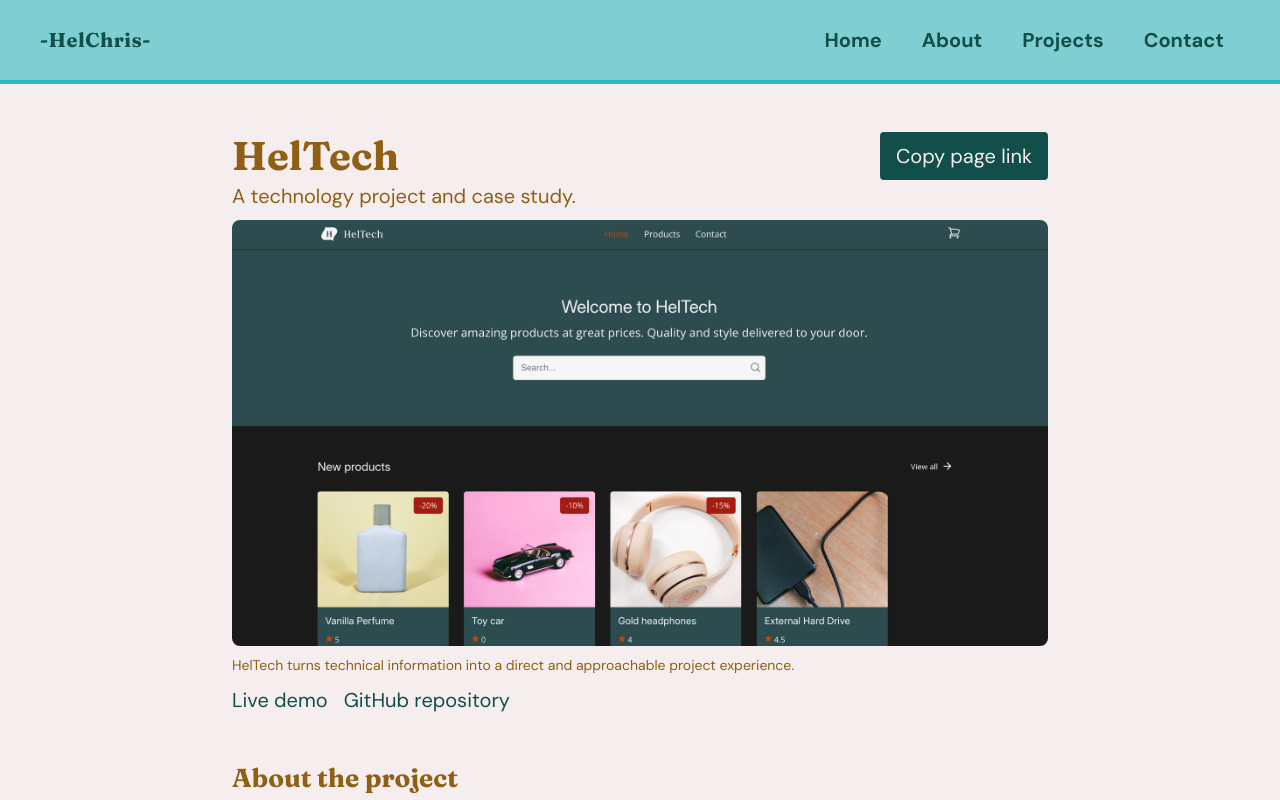
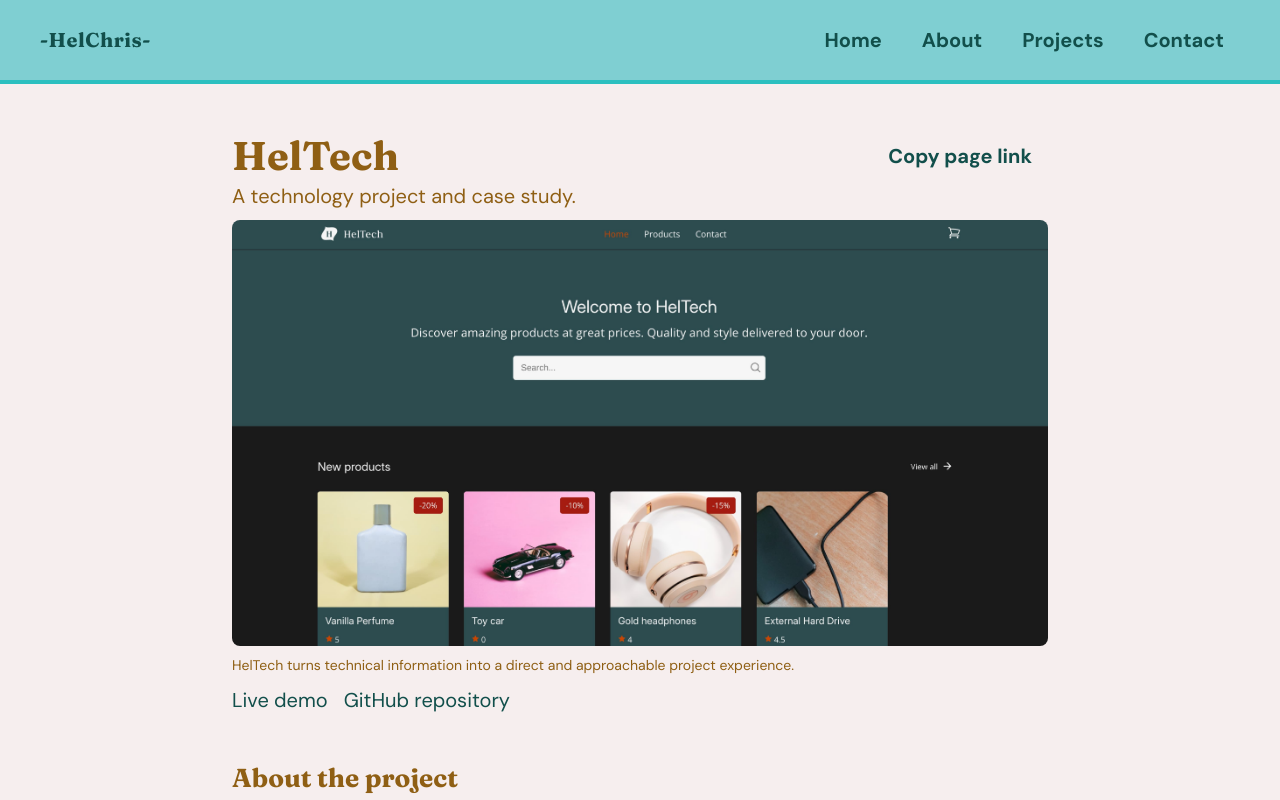
Before and after one commit to HelChris/portfolio2, a React (Vite) app: page /heltech in a window 1280 px wide. Shown: the top 800 px of the page. Built offline with nearby package versions, Linux system fonts and the light colour scheme.

Commit message:
fix: align portfolio styles with design tokens

```diff
--- a/src/components/home/PortfoiloPreview.tsx
+++ b/src/components/home/PortfoiloPreview.tsx
@@ -27,7 +27,7 @@ export function PortfolioPreview({ title, description, to, image, imageAlt = ''
 					/>
 				)}
 				<div className="p-6">
-					<h3 className="text-body font-normal">
+					<h3 className="text-h3">
 						{title}
 					</h3>
 					<p className="mt-2 text-body">{description}</p>
--- a/src/styles/index.css
+++ b/src/styles/index.css
@@ -199,22 +199,27 @@
         }
 
         .button {
-            background-color: var(--color-teal-deep);
-            color: var(--color-button-text);
+            display: inline-flex;
+            min-height: 40px;
+            align-items: center;
+            border-radius: 999px;
+            background-color: transparent;
+            color: var(--color-teal-deep);
             border: none;
-            border-radius: 4px;
             padding: 8px 16px;
+            font: inherit;
+            font-weight: 700;
             cursor: pointer;
-            transition: background-color 0.3s ease;
+            transition: background-color 0.2s ease, color 0.2s ease;
         }
 
         .button:hover {
             background-color: var(--color-teal-bright);
         }
 
-        .button:focus {
-            outline: 2px solid var(--color-gold);
-            outline-offset: 2px;
+        .button:focus-visible {
+            outline: 3px solid var(--color-gold);
+            outline-offset: 3px;
         }
 
         .button:disabled,
@@ -224,7 +229,7 @@
         }
 
         .button:active {
-            background-color: var(--color-teal-deep);
+            background-color: var(--color-teal-bright);
         }
 
 }
--- a/src/styles/tokens.css
+++ b/src/styles/tokens.css
@@ -1,7 +1,7 @@
 @theme {
     /* Colors */
     --color-teal-deep: #124f4b;
-    --color-teal-bright: #2bbbbf;
+    --color-teal-bright: #2bbfbf;
     --color-teal-soft: #7fcfd2;
     --color-mint: #cfe6dc;
     --color-peach: #f8d5c8;
@@ -34,6 +34,10 @@
   --text-h3--line-height: 1.1;
   --text-h4: 1.125rem;       /* 18px */
   --text-h4--line-height: 1.1;
+  --text-h5: 1rem;           /* 16px */
+  --text-h5--line-height: 1.1;
+  --text-h6: 0.875rem;       /* 14px */
+  --text-h6--line-height: 1.1;
 
   /* Body and UI (DM Sans) */
   --text-label: 1rem;        /* 16px, button / form labels */
```
